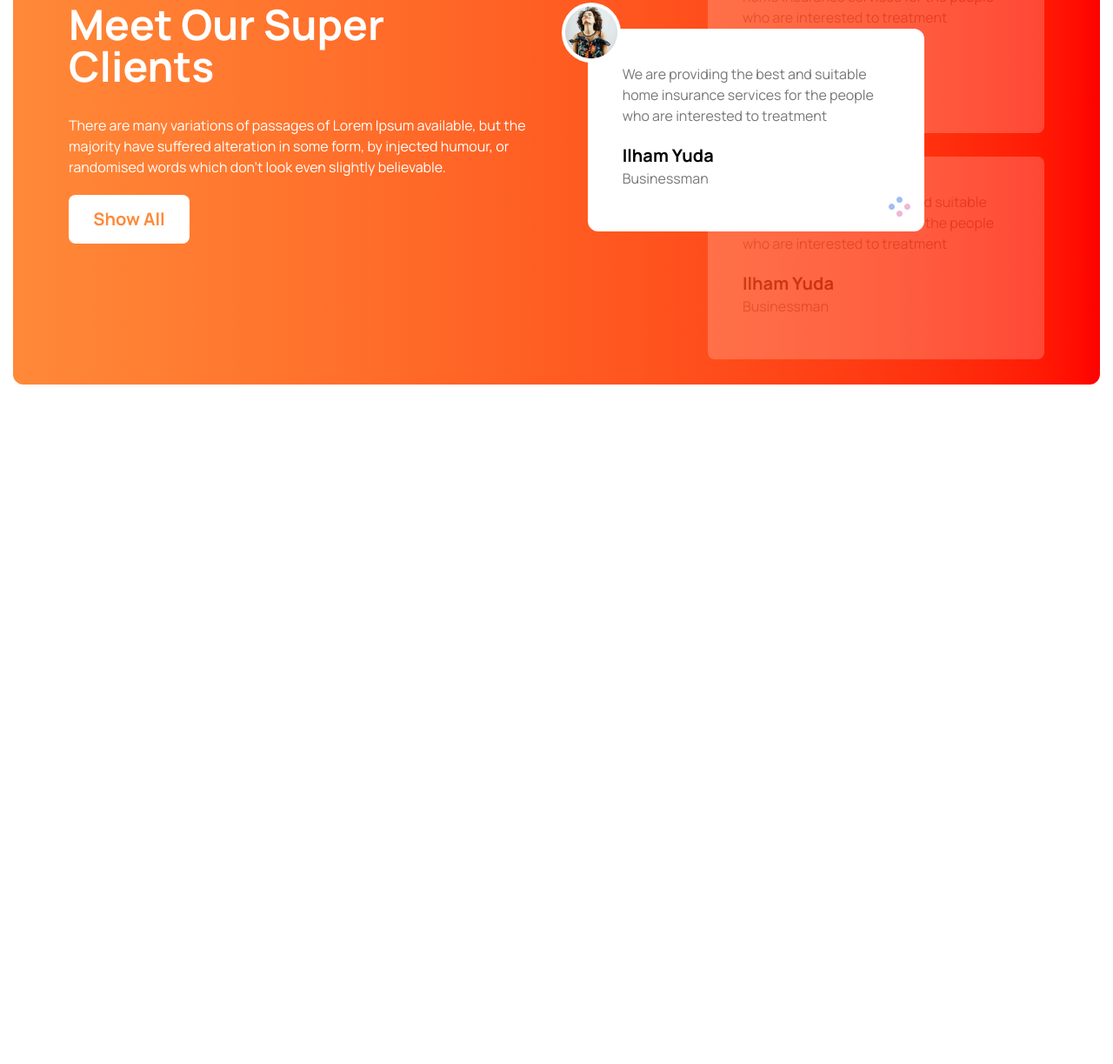
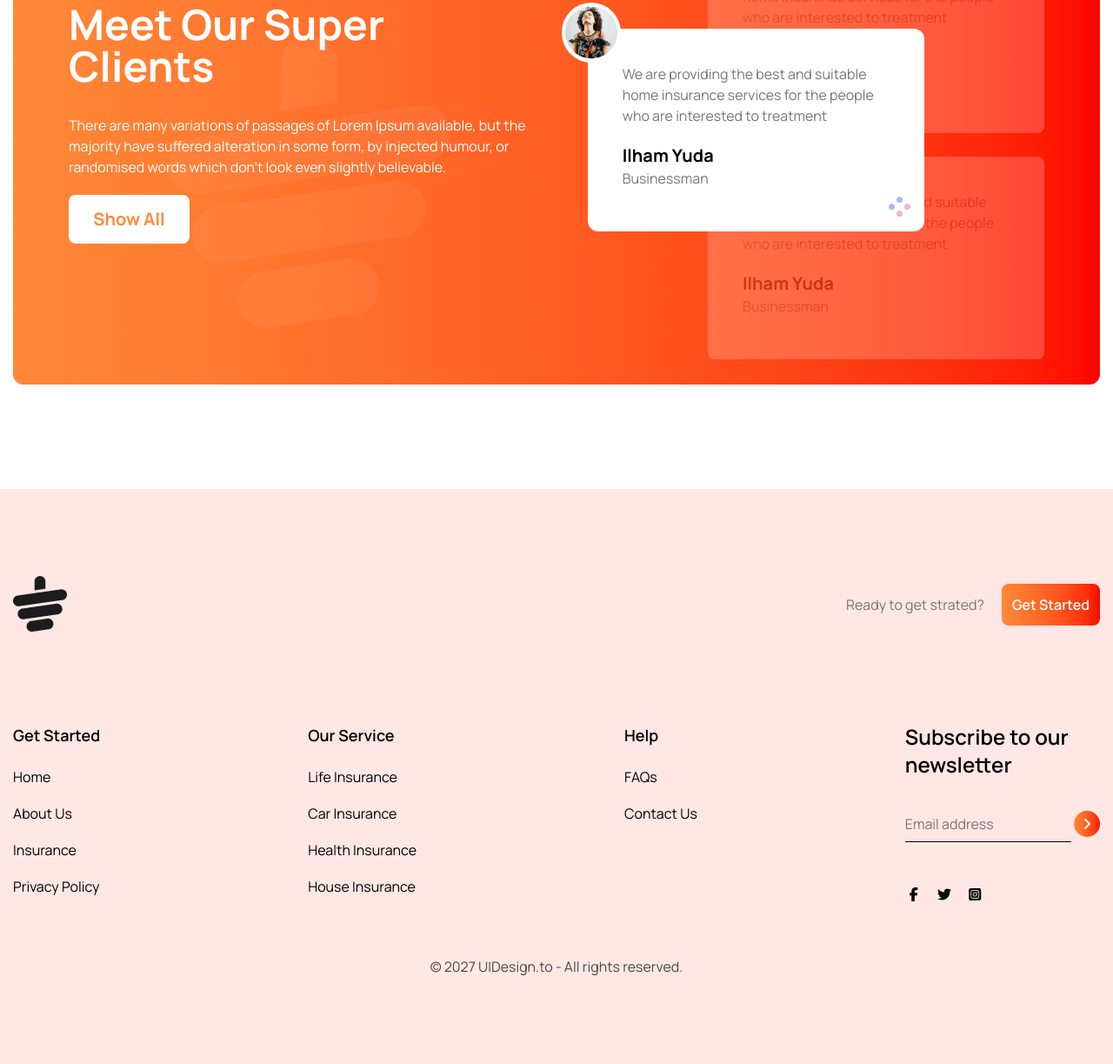
Before and after one commit to Hasnat-Sayed/tea_house_mod23, a plain HTML site: page index.html in a window 1280 px wide. Shown: the part 2018-3241 px from the top of the page at 87% size. Before the commit the page ends 2460 px from the top, so only its background shows below. Drawn offline with nearby package versions, Linux system fonts and the light colour scheme.

Commit message:
added footer section

```diff
--- a/index.html
+++ b/index.html
@@ -4,7 +4,7 @@
     <meta charset="UTF-8" />
     <meta name="viewport" content="width=device-width, initial-scale=1.0" />
     <title>Tea House</title>
-    <link rel="stylesheet" href="styles/style.css" />
+    <link rel="stylesheet" href="./styles/style.css" />
     <!-- tailwind cdn -->
     <script src="https://cdn.jsdelivr.net/npm/@tailwindcss/browser@4"></script>
 
@@ -116,7 +116,7 @@
     <div class="parent_div max-w-[1250px] mx-auto mt-[100px] h-[1250px] md:h-[600px] flex gap-4 p-5 md:p-16
     bg-gradient-to-r from-[#ff8938] to-[#ff0000] rounded-xl flex-col md:flex-row">
 
-      <div class="left_div h-full md:w-1/2 text-white flex justify-center items-center">
+      <div class="left_div h-full md:w-1/2 text-white flex justify-center items-center bg-[url(./images/bg_cup.png)] bg-no-repeat bg-bottom">
         <div>
           <h1 class="text-5xl font-bold">Meet Our Super <br> Clients</h1>
           <p class="mt-8 mb-5">There are many variations of passages of Lorem Ipsum available, but the majority have suffered alteration in some form, by injected humour, or randomised words which don't look even slightly believable. </p>
@@ -157,5 +157,56 @@
       </div>
     </div>
 
+    <!-- footer section start -->
+    <div class="bg-[#ffe7e6] mt-[120px] py-[100px]">
+      <div class="footer_div max-w-[1250px] mx-auto">
+      <div class="flex justify-between items-center">
+        <img src="./images/cup.png" alt="">
+        <div class="flex items-center">
+          <p class="text-[#777777] mr-5">Ready to get strated?</p>
+          <button class="bg-gradient-to-r from-[#ff8938] to-[#ff0000] p-3 rounded-lg text-white font-semibold">Get Started</button>
+        </div>
+      </div>
+
+      <div class="flex flex-col md:items-start text-center md:text-left md:flex-row md:fle justify-between mt-[104px]">
+        <div>
+          <p class="font-semibold text-lg">Get Started</p>
+          <p class="mt-[22px]">Home</p>
+          <p class="mt-[18px]">About Us</p>
+          <p class="mt-[18px]">Insurance </p>
+          <p class="my-[18px] ">Privacy Policy</p>
+        </div>
+
+        <div>
+          <p class="font-semibold text-lg">Our Service</p>
+          <p class="mt-[22px]">Life Insurance</p>
+          <p class="mt-[18px]">Car Insurance</p>
+          <p class="mt-[18px]">Health Insurance</p>
+          <p class="my-[18px]">House Insurance</p>
+        </div>
+
+        <div>
+          <p class="font-semibold text-lg">Help</p>
+          <p class="mt-[22px]">FAQs</p>
+          <p class="my-[18px]">Contact Us</p>
+        </div>
+
+        <div>
+          <p class="font-semibold text-2xl">Subscribe to our <br> newsletter</p>
+          <input type="text" name="" id="" placeholder="Email address" class="border-b-1 outline-none pb-2 mt-10">
+          <button class="h-[30px] w-[30px] rounded-full text-white bg-gradient-to-r from-[#ff8938] to-[#ff0000]"><i class="fa-solid fa-angle-right"></i></button>
+          <div class="mt-12">
+            <i class="fa-brands fa-facebook-f"></i>
+            <i class="fa-brands fa-twitter mx-3"></i>
+            <i class="fa-brands fa-square-instagram"></i>
+          </div>
+        </div>
+      </div>
+
+      <p class="text-center text-[#494949] mt-[50px]">© 2027 UIDesign.to - All rights reserved.</p>
+
+    </div>
+    </div>
+
   </body>
 </html>
```
